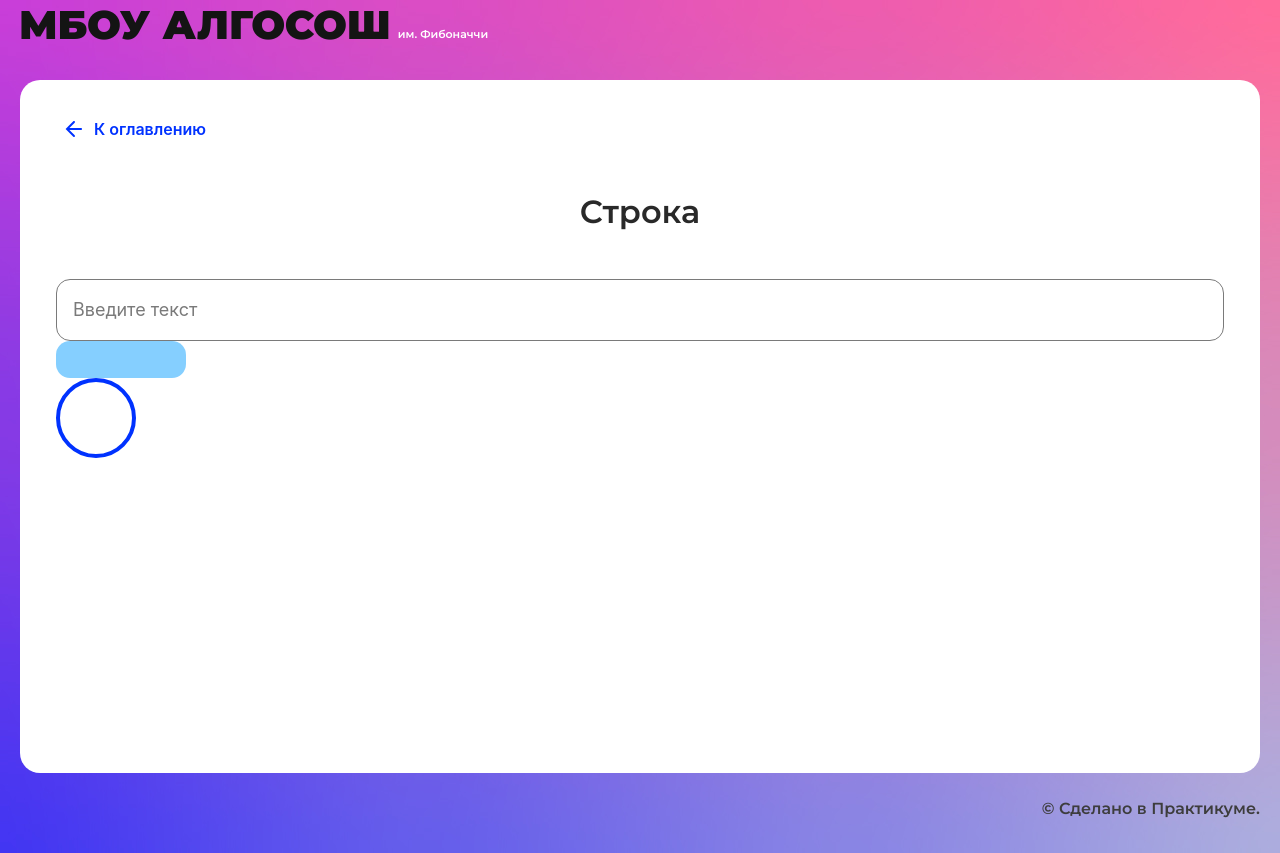
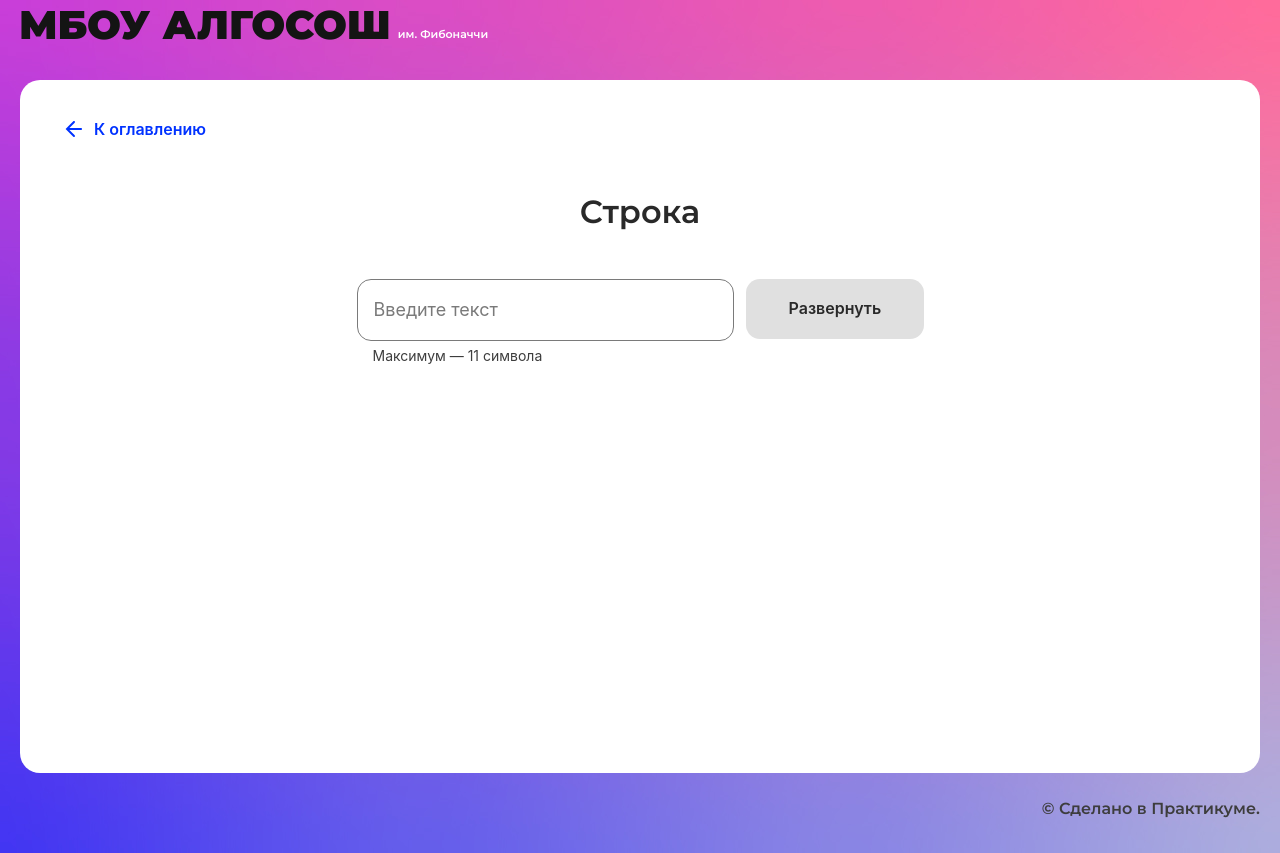
Before and after one commit to dePanique/algososh, a React (Create React App) app: page /recursion in a window 1280 px wide. Built offline with nearby package versions, Linux system fonts and the light colour scheme.

Commit message:
feat: setTimeout

```diff
--- a/src/components/string/string.module.css
+++ b/src/components/string/string.module.css
@@ -0,0 +1,28 @@
+.container {
+    display: flex;
+    flex-direction: column;
+    margin: 0 auto;
+    width: 100%;
+    justify-content: space-between;
+    height: 286px;
+}
+
+.form {
+    display: flex;
+    max-width: 567px;
+    width: 100%;
+    margin: 0 auto;
+    justify-content: space-between;
+}
+
+.symbolsRow {
+    display: flex;
+    flex-direction: row;
+    margin: 0 auto;
+    gap: 16px;
+    width: fit-content;
+}
+
+.form > button {
+    width: 242px;
+}
--- a/src/components/string/string.tsx
+++ b/src/components/string/string.tsx
@@ -1,19 +1,71 @@
-import React from "react";
+import React, { useCallback, useEffect, useRef, useState } from "react";
+import styles from './string.module.css';
 import { SolutionLayout } from "../ui/solution-layout/solution-layout";
 import { Input } from "../ui/input/input";
 import { Button } from "../ui/button/button";
 import { Circle } from "../ui/circle/circle";
+import { ElementStates } from "../../types/element-states";
 
 export const StringComponent: React.FC = () => {
+  const [input, setInput] = useState<string>('');
+  const [symbols, setSymbols] = useState<string[]>([]);
+  const [isLoading, setIsLoading] = useState<boolean>(false);
+
+  const [count, setCount] = useState(0);
+  const countRef = useRef(count);
+  countRef.current = count;
+
+  const onInput = (
+    (e: React.ChangeEvent<HTMLInputElement>) => {
+      setInput(e.target.value);
+    }
+  )
+
+  const onSubmit = async (e: React.FormEvent<HTMLFormElement>) => {
+    e.preventDefault()
+    setTimeout(() => {
+      console.log(2);
+    }, 2000);
+  }
+
+  useEffect(() => {
+    setSymbols(input.split(''));
+  }, [input])
+
+
   return (
     <SolutionLayout title="Строка">
-      <form className="">
-        <Input />
-        <Button />
-      </form>
-      <div>
-        <Circle />
-      </div>
+      <section className={styles.container}>
+        <form className={styles.form} onSubmit={onSubmit}>
+          <Input
+            isLimitText={true}
+            maxLength={11}
+            value={input}
+            onChange={onInput}
+          />
+          <Button
+            extraClass="ml-6"
+            text="Развернуть"
+            type="submit"
+            disabled={!input}
+            isLoader={isLoading}
+          />
+        </form>
+
+        <div className={styles.symbolsRow}>
+          {symbols &&
+            symbols.map(
+              (el, index) => (
+                <Circle
+                  letter={el}
+                  key={index}
+                  state={ElementStates.Changing}
+                />
+              )
+            )
+          }
+        </div>
+      </section>
     </SolutionLayout>
   );
 };
```
